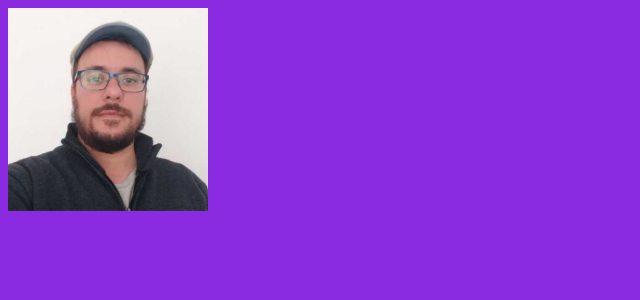
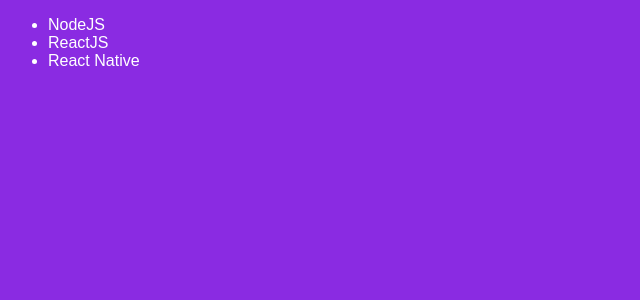
Before and after one commit to marcelopimeireles/rocketshoes, a React app: page / in a window 1280 px wide. Shown: the top 300 px of the page, without its empty margins (0-640 px from the left). Built offline with nearby package versions, Linux system fonts and the light colour scheme.

Commit message:
class component + state

```diff
--- a/babel.config.js
+++ b/babel.config.js
@@ -3,4 +3,7 @@
     "@babel/preset-env",
     "@babel/preset-react"
   ],
+  plugins: [
+    '@babel/plugin-proposal-class-properties'
+  ]
 }
--- a/package.json
+++ b/package.json
@@ -9,6 +9,7 @@
   },
   "devDependencies": {
     "@babel/core": "^7.7.7",
+    "@babel/plugin-proposal-class-properties": "^7.7.4",
     "@babel/preset-env": "^7.7.7",
     "@babel/preset-react": "^7.7.4",
     "babel-loader": "^8.0.6",
--- a/src/App.js
+++ b/src/App.js
@@ -1,10 +1,10 @@
 import React from 'react';
 import './App.css';
 
-import profile from './assets/profile.png';
+import TechList from './components/TechList';
 
 function App() {
-  return <img width='200' src={profile} />
+  return <TechList />
 }
 
 export default App;
--- /dev/null
+++ b/src/components/TechList.js
@@ -0,0 +1,25 @@
+import React, { Component } from 'react';
+
+class TechList extends Component {
+  state = {
+    techs: [
+      'NodeJS',
+      'ReactJS',
+      'React Native'
+    ]
+  };
+
+  render() {
+    console.log(this.state);
+
+    return (
+      <ul>
+        <li>NodeJS</li>
+        <li>ReactJS</li>
+        <li>React Native</li>
+      </ul>
+    );
+  }
+}
+
+export default TechList;
```
Also changed, not shown: 1 other file (tests, documents, lock files or other folders).
